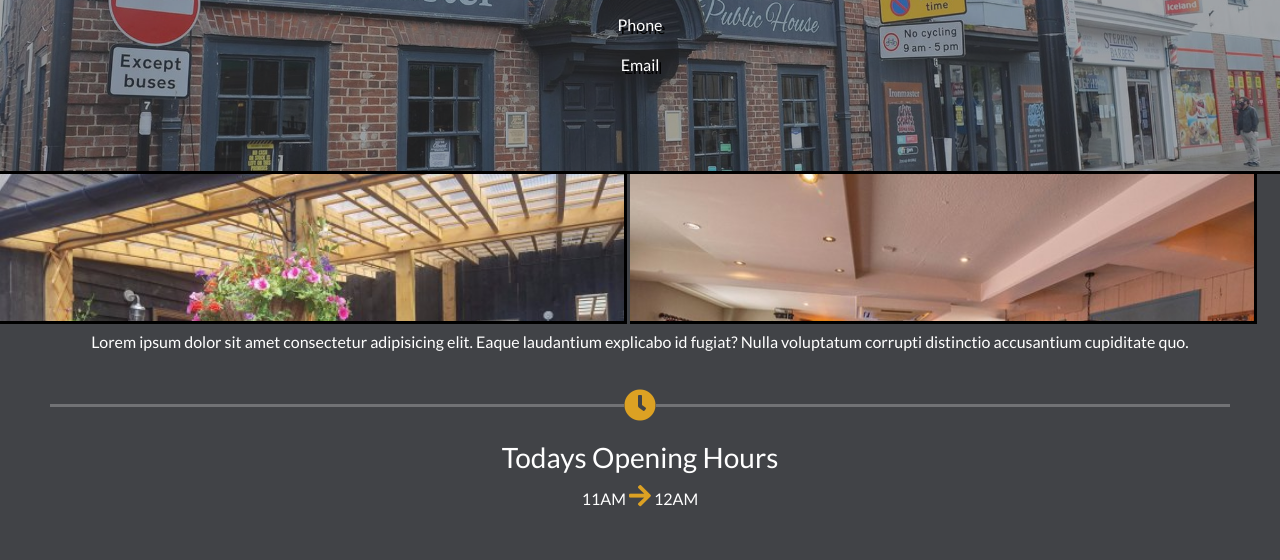
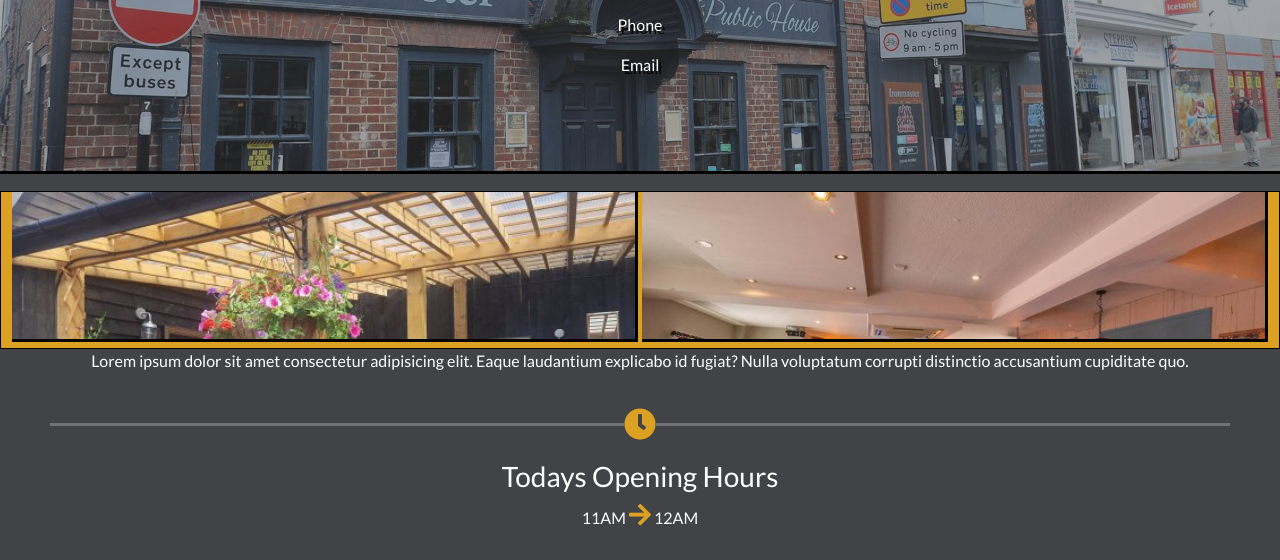
Before and after one commit to DanArmstrong124/tab-basic, a plain HTML site: page index.html in a window 1280 px wide. Shown: the part 256-816 px from the top of the page. Drawn offline with nearby package versions, Linux system fonts and the light colour scheme.

Commit message:
Adding image styling

```diff
--- a/assets/css/style.css
+++ b/assets/css/style.css
@@ -97,6 +97,9 @@ body{
 
 .images-div {
     margin: auto;
+    background: #DCA123;
+    margin-top: 17px;
+    border: 1px solid black;
 }
 
 .pub-desc{
@@ -148,3 +151,8 @@ body{
     margin: 50px;
     margin-bottom: 0px;
 }
+
+.pub-img {
+    border-radius: 2em;
+    margin-top: 7px;
+}
--- a/index.html
+++ b/index.html
@@ -37,8 +37,8 @@
 
     <section>
         <div class="pub-desc-image">
-            <div class="images-div">
-                <div class="pub-image-one"></div>
+            <div class="images-div tac">
+                <div  class="pub-image-one"></div>
                 <div class="pub-image-two"></div>
             </div>
             <div class="pub-desc">Lorem ipsum dolor sit amet consectetur adipisicing elit. Eaque laudantium explicabo id fugiat? Nulla voluptatum corrupti distinctio accusantium cupiditate quo.</div>
```
